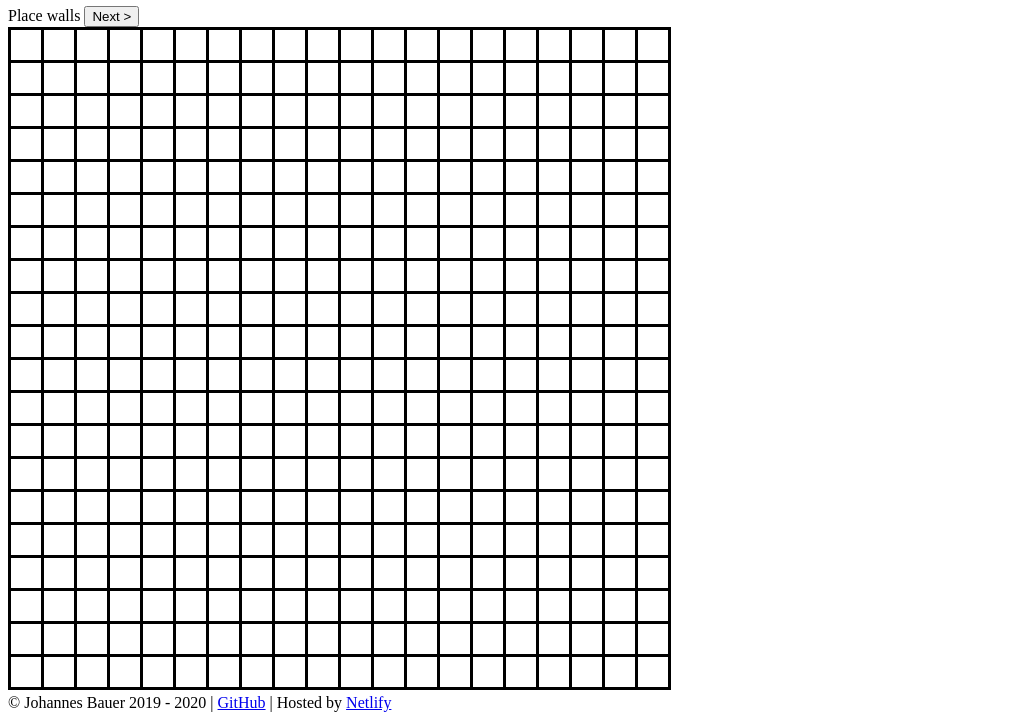
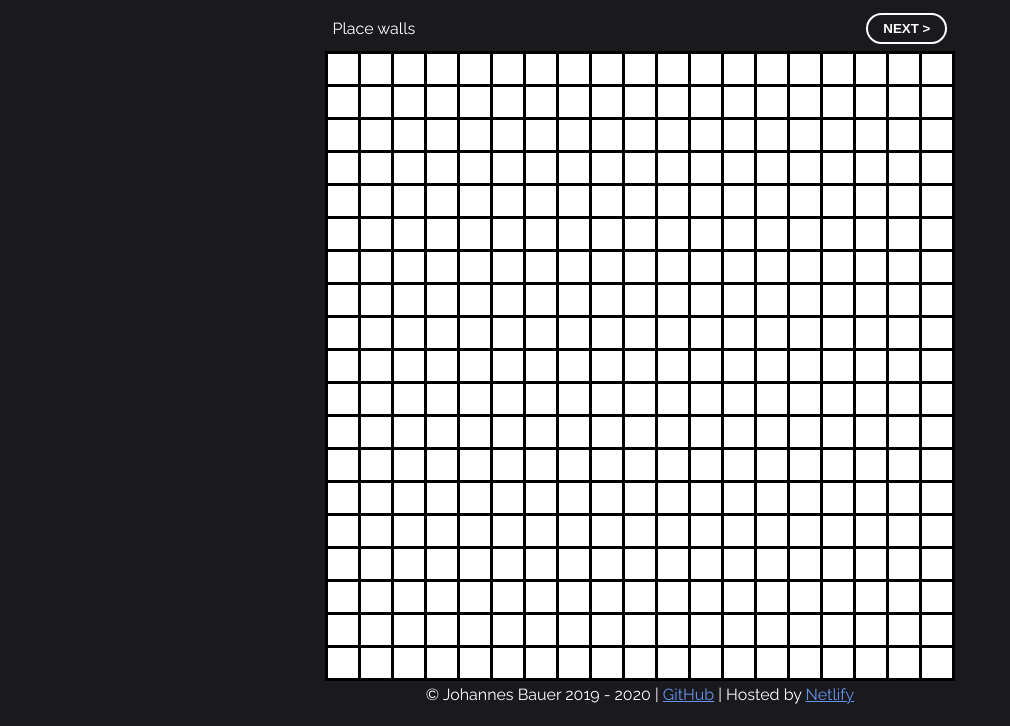
Before and after one commit to Joh4nnesB/a-star-algorithm, a plain HTML site: page index.html in a window 1280 px wide. Shown: the part 74-800 px from the top of the page, without its empty margins (0-1010 px from the left). Drawn offline with Linux system fonts and the light colour scheme.

Commit message:
Added style

```diff
--- a/index.html
+++ b/index.html
@@ -5,14 +5,16 @@
     <meta name="viewport" content="width=device-width, initial-scale=1.0" />
     <meta http-equiv="X-UA-Compatible" content="ie=edge" />
     <title>A* algorithm</title>
+    <link rel="stylesheet" href="style.css" />
   </head>
   <body>
     <h1>A* path finding algorithm</h1>
-    <div class="status">
-      <span id="status_msg">Loading...</span>
-      <button id="status_next">Next &gt;</button>
+    <div id="canvas_wrapper">
+      <div class="status">
+        <span id="status_msg">Loading...</span>
+        <button id="status_next">Next &gt;</button>
+      </div>
     </div>
-    <div id="canvas_wrapper"></div>
     <div class="about">
       <span>&copy; Johannes Bauer 2019 - 2020</span>
       <span>|</span>
--- a/index.js
+++ b/index.js
@@ -409,6 +409,6 @@ class World {
 }
 
 const minimalWindowSize =
-  Math.min(window.innerWidth, window.innerHeight) - BLOCK_SIZE * 4;
+  Math.min(window.innerWidth, window.innerHeight) - BLOCK_SIZE * 5;
 const worldSize = Math.floor((minimalWindowSize - BLOCK_GAP) / BLOCK_OUTLINE);
 const world = new World(worldSize, worldSize);
--- /dev/null
+++ b/style.css
@@ -0,0 +1,56 @@
+@import url('https://fonts.googleapis.com/css?family=Raleway&display=swap');
+
+body {
+  font-family: 'Raleway', sans-serif;
+  background-color: #1a191d;
+  color: white;
+  text-align: center;
+}
+
+h1 {
+  font-weight: normal;
+  text-transform: uppercase;
+  letter-spacing: 1mm;
+}
+
+a {
+  color: cornflowerblue;
+}
+
+#canvas_wrapper {
+  display: inline-block;
+}
+
+.status {
+  display: flex;
+  align-items: center;
+  padding: 2mm;
+}
+
+#status_msg {
+  flex: auto;
+  text-align: left;
+}
+
+#status_next {
+  border: 2px white solid;
+  border-radius: 100px;
+  cursor: pointer;
+  background-color: transparent;
+  color: white;
+  padding: 1.5mm 4mm;
+  text-transform: uppercase;
+  font-weight: bold;
+  transition: all 400ms;
+}
+
+#status_next:disabled {
+  color: grey;
+  border-color: grey;
+  cursor: default;
+}
+
+#status_next:not(:disabled):hover {
+  background-color: white;
+  color: black;
+}
```
